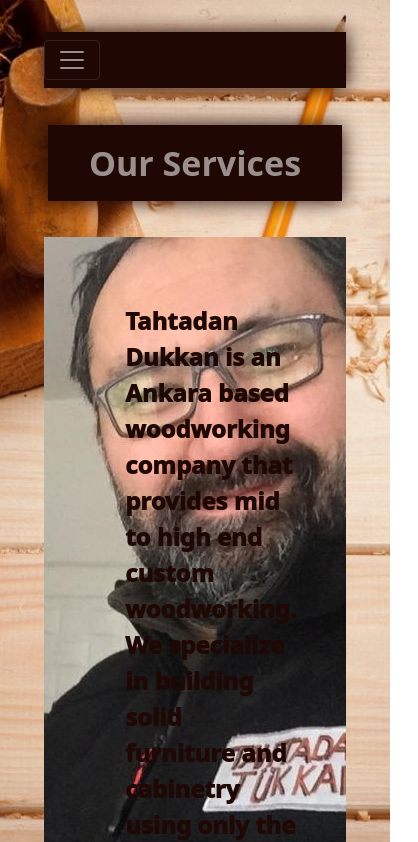
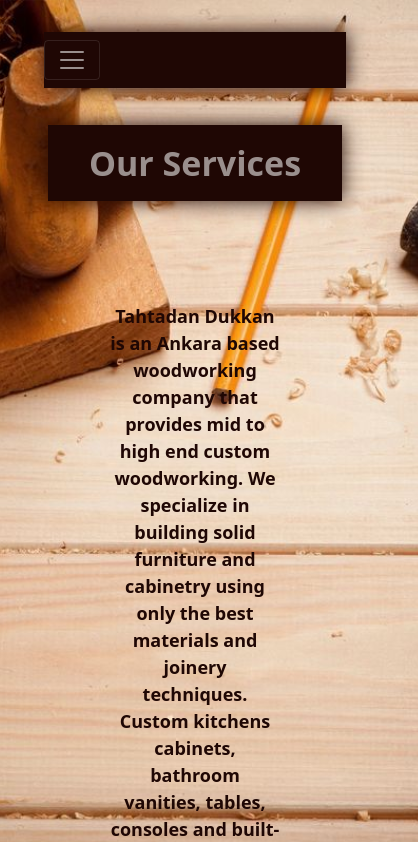
Before and after one commit to emresorkun/handyman-reactjs, a React (Create React App) app: page / in a window 390 px wide. Shown: the top 842 px of the page, 418 px wide, since content can reach past the window. Built offline with nearby package versions, Linux system fonts and the light colour scheme.

Commit message:
navbar and home responsiveness bettered

```diff
--- a/src/App.scss
+++ b/src/App.scss
@@ -43,6 +43,7 @@
   //background: #c76e32;
   display: flex;
   justify-content: center;
+  text-align: center;
   align-items: center;
   color: #1f0704;
   font-weight: 1000;
@@ -139,7 +140,6 @@
   .nav-links li {
     flex: 1 1 50%;
   }
-
 }
 
 @media all and (max-width: 480px) {
@@ -147,14 +147,19 @@
     flex-basis: 100%;
   }
   .home-wrapper {
+    flex-wrap: wrap;
+    //flex-direction: column;
     //YAZ
-    background-image: url(./images/home.jpeg);
+    //background-image: url(./images/home.jpeg);
   }
   .home-wrapper img {
-    display: none;
+    //width: 100%;
   }
   .home-introduction {
     display: grid;
+    font-weight: 700;
+    font-size: 18px;
+    text-align: center;
   }
 }
 @media all and (max-width: 1000px) {
@@ -163,9 +168,10 @@
   }
   .home-wrapper {
     //YAZ
+    flex-wrap: wrap;
   }
   .home-wrapper img {
-    display: none;
+    //display: none;
   }
 }
 //FORM
--- a/src/components/Navbar.js
+++ b/src/components/Navbar.js
@@ -1,6 +1,6 @@
 import React from "react";
 import { Nav, Navbar } from "react-bootstrap";
-import 'bootstrap/dist/css/bootstrap.min.css';
+import "bootstrap/dist/css/bootstrap.min.css";
 export default function Navibar() {
   return (
     <Navbar collapseOnSelect expand="lg" variant="dark">
```
